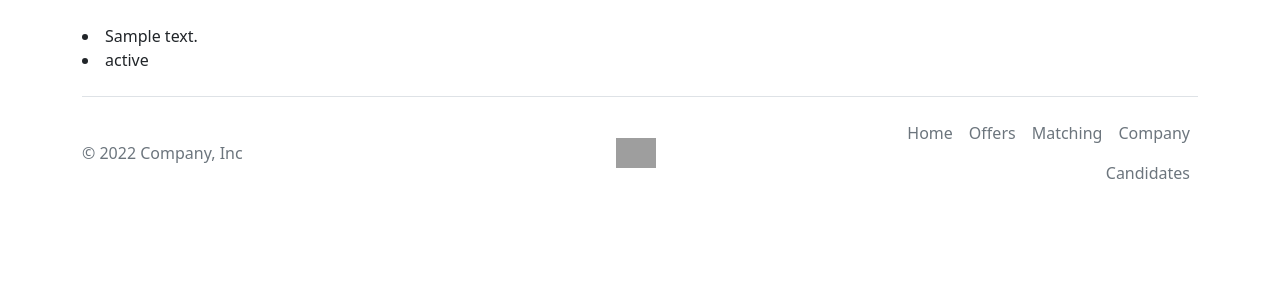
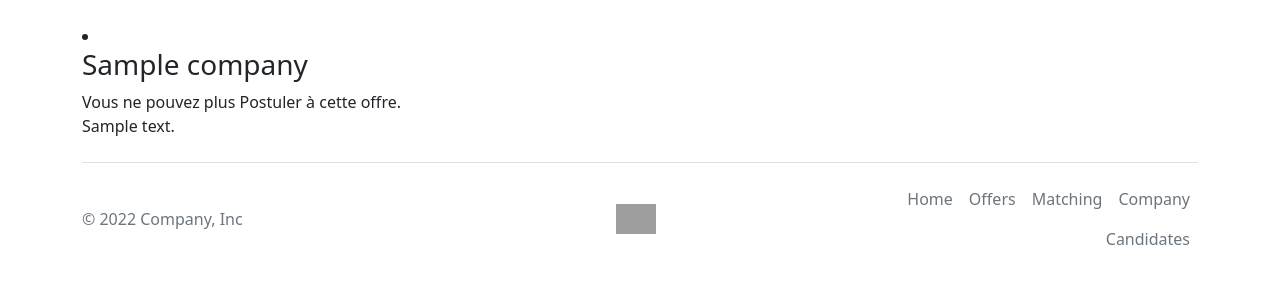
Before and after one commit to Kevw94/PHP_Symfony, a Symfony app: template templates/offer/index.html.twig in a window 1280 px wide. Shown: the part 73-373 px from the top of the page. Run offline with Twig, Linux system fonts and the light colour scheme; the template is opened without the code that fills it: most values are stand-ins (such as "Sample title", 1, 10 or a date in 2020); some libraries are stand-ins or nearby versions; grey boxes are pictures that could not be loaded.

Commit message:
implement template for rendering offers

```diff
--- a/templates/base.html.twig
+++ b/templates/base.html.twig
@@ -1,4 +1,6 @@
 <!DOCTYPE html>
+{% set route_name = app.request.attributes.get('_route') %}
+
 <html>
 <head>
     <meta charset="UTF-8">
--- a/templates/offer/index.html.twig
+++ b/templates/offer/index.html.twig
@@ -6,13 +6,19 @@
 {% endblock %}
 
 {% block body %}
-<div class="container">
-	{% for offer in offers %}
-	<li>{{ offer.description }}</li>
-	<li>{{ offer.status }}</li>
-{#	<li>{{ offer.company.name }}</li>#}
-	{% endfor %}
+    <div class="container">
+        {% for offer in offers %}
+            <li>
+                <h3>{{ offer.company.name }}</h3>
+                {% if offer.status == 'online' %}
+                    <span>Vous pouvez Postuler à cette offre.</span>
+                {% else %}
+                    <span>Vous ne pouvez plus Postuler à cette offre.</span>
+                {% endif %}
+                <div>{{ offer.description }}</div>
+            </li>
+        {% endfor %}
 
-</div>
+    </div>
 
 {% endblock %}
```
